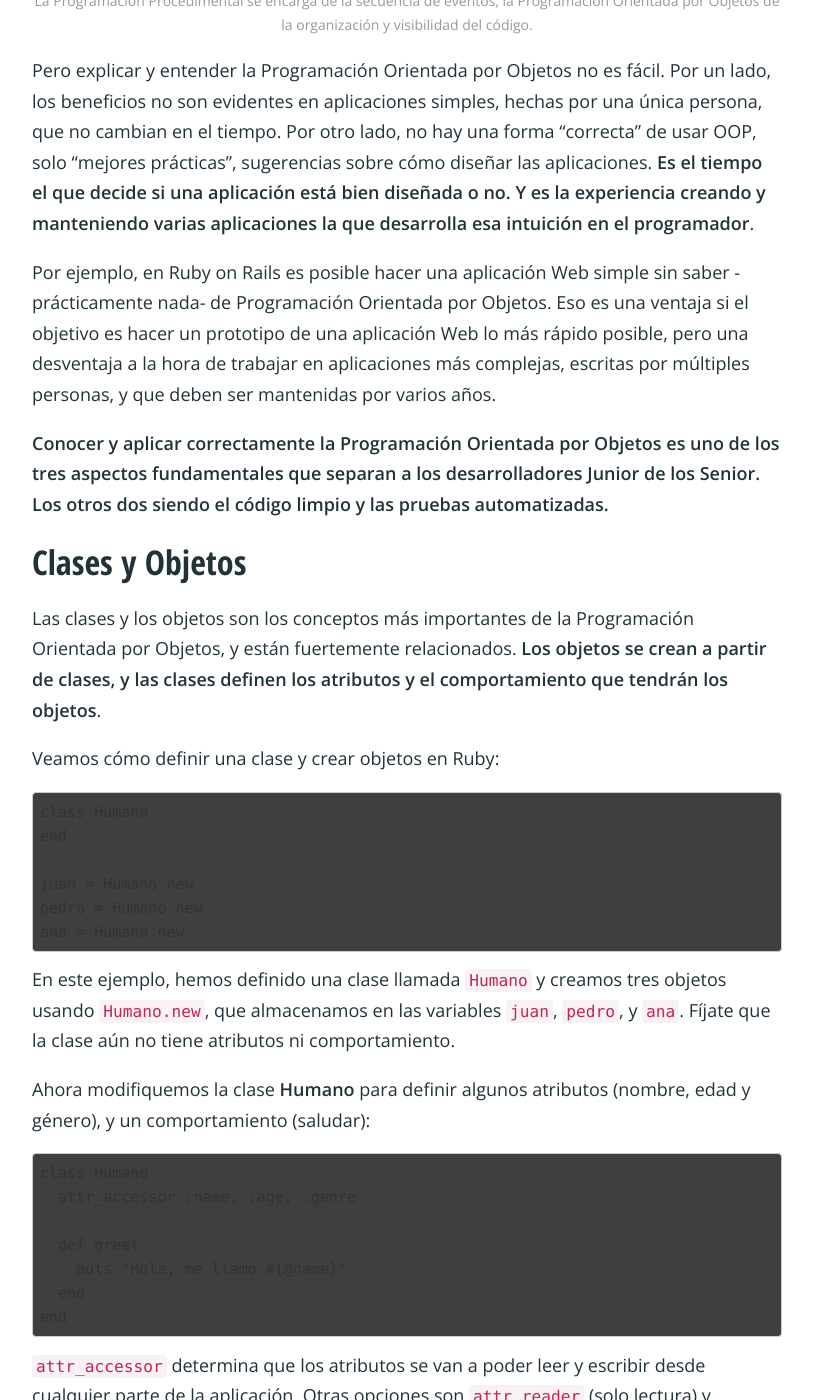
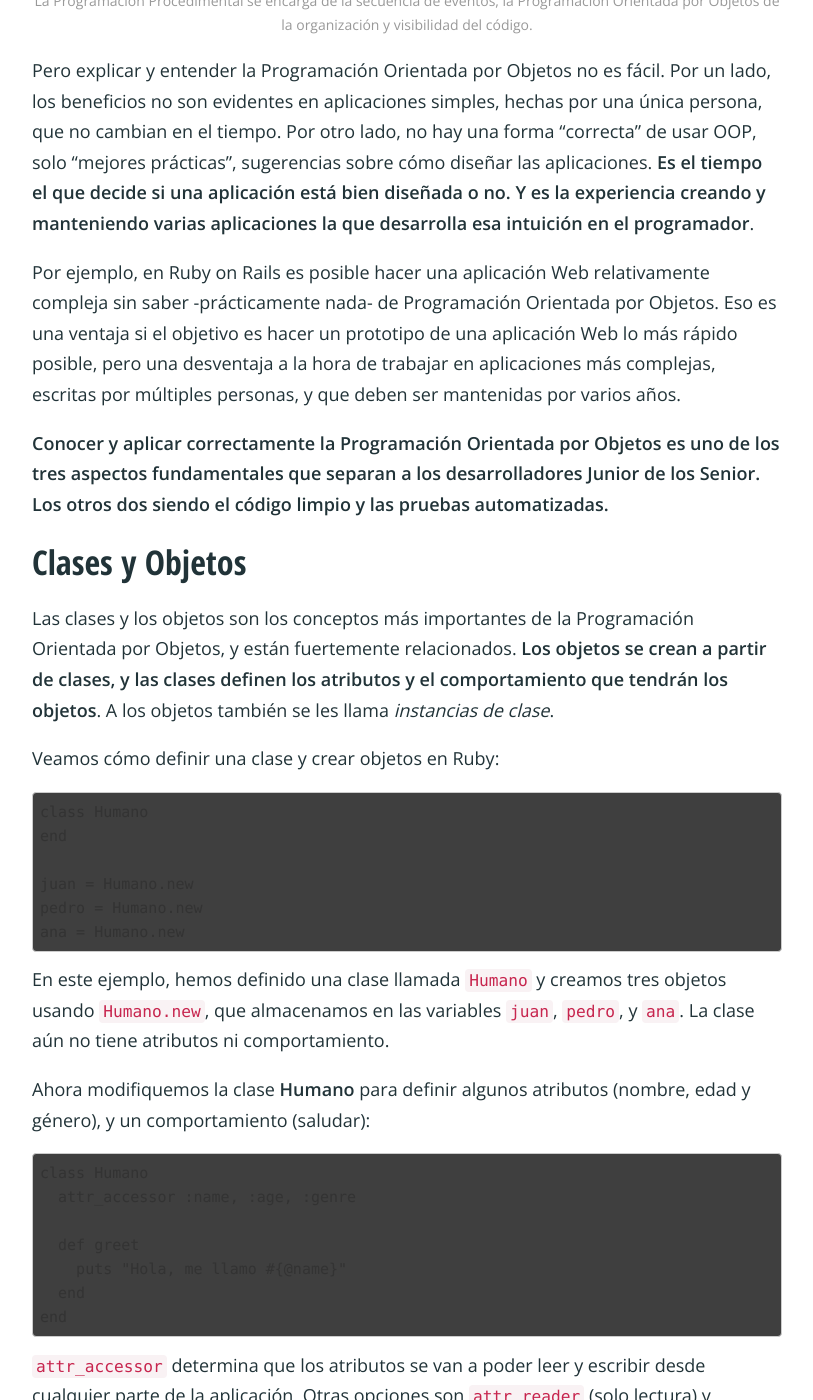
Before and after one commit to simonhoyos/blog, a Jekyll site: the page built from _posts/2015-02-23-programacion-orientada-por-objetos-ruby.markdown, in a window 1280 px wide and 1400 px high, scrolled down 1479 px. Shown: the whole window, without its empty margins (233-1046 px from the left). Built offline with Jekyll 4.4.1, drawn with Linux system fonts in a browser that asks for light colours; nearby versions of some CDN libraries; comment, search, counter and statistics services are not loaded; a style sheet for code colours, icons or effects is not loaded.

Commit message:
Improvements to "Programación Orientada por Objetos"

```diff
--- a/_posts/2015-02-23-programacion-orientada-por-objetos-ruby.markdown
+++ b/_posts/2015-02-23-programacion-orientada-por-objetos-ruby.markdown
@@ -22,13 +22,13 @@ Es importante entender que la Programación Orientada por Objetos no reemplaza l
 
 Pero explicar y entender la Programación Orientada por Objetos no es fácil. Por un lado, los beneficios no son evidentes en aplicaciones simples, hechas por una única persona, que no cambian en el tiempo. Por otro lado, no hay una forma “correcta” de usar OOP, solo “mejores prácticas”, sugerencias sobre cómo diseñar las aplicaciones. **Es el tiempo el que decide si una aplicación está bien diseñada o no. Y es la experiencia creando y manteniendo varias aplicaciones la que desarrolla esa intuición en el programador**.
 
-Por ejemplo, en Ruby on Rails es posible hacer una aplicación Web simple sin saber \-prácticamente nada\- de Programación Orientada por Objetos. Eso es una ventaja si el objetivo es hacer un prototipo de una aplicación Web lo más rápido posible, pero una desventaja a la hora de trabajar en aplicaciones más complejas, escritas por múltiples personas, y que deben ser mantenidas por varios años.
+Por ejemplo, en Ruby on Rails es posible hacer una aplicación Web relativamente compleja sin saber \-prácticamente nada\- de Programación Orientada por Objetos. Eso es una ventaja si el objetivo es hacer un prototipo de una aplicación Web lo más rápido posible, pero una desventaja a la hora de trabajar en aplicaciones más complejas, escritas por múltiples personas, y que deben ser mantenidas por varios años.
 
 **Conocer y aplicar correctamente la Programación Orientada por Objetos es uno de los tres aspectos fundamentales que separan a los desarrolladores Junior de los Senior. Los otros dos siendo el código limpio y las pruebas automatizadas.**
 
 ## Clases y Objetos
 
-Las clases y los objetos son los conceptos más importantes de la Programación Orientada por Objetos, y están fuertemente relacionados. **Los objetos se crean a partir de clases, y las clases definen los atributos y el comportamiento que tendrán los objetos**.
+Las clases y los objetos son los conceptos más importantes de la Programación Orientada por Objetos, y están fuertemente relacionados. **Los objetos se crean a partir de clases, y las clases definen los atributos y el comportamiento que tendrán los objetos**. A los objetos también se les llama *instancias de clase*.
 
 Veamos cómo definir una clase y crear objetos en Ruby:
 
@@ -39,7 +39,7 @@ juan = Humano.new
 pedro = Humano.new
 ana = Humano.new</code></pre>
 
-En este ejemplo, hemos definido una clase llamada `Humano` y creamos tres objetos usando `Humano.new`, que almacenamos en las variables `juan`, `pedro`, y `ana`. Fíjate que la clase aún no tiene atributos ni comportamiento.
+En este ejemplo, hemos definido una clase llamada `Humano` y creamos tres objetos usando `Humano.new`, que almacenamos en las variables `juan`, `pedro`, y `ana`. La clase aún no tiene atributos ni comportamiento.
 
 Ahora modifiquemos la clase **Humano** para definir algunos atributos (nombre, edad y género), y un comportamiento (saludar):
 
```
